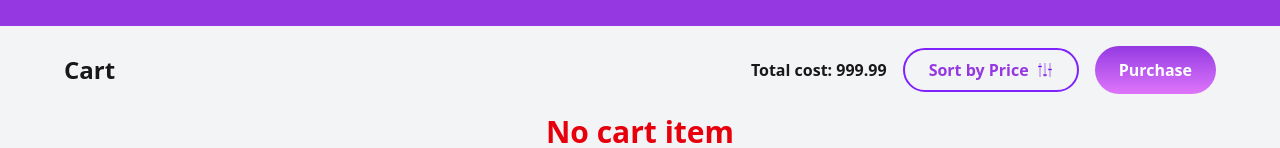
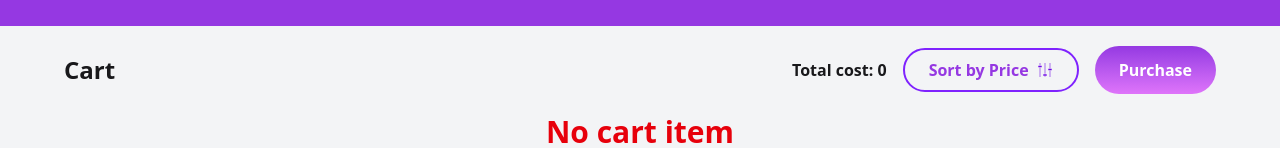
Before and after one commit to anayet71/gadget-heaven, a React (Vite) app: page /dashboard/cart in a window 1280 px wide. Shown: the part 299-447 px from the top of the page. Built offline with nearby package versions, Linux system fonts and the light colour scheme; grey boxes are pictures that could not be loaded.

Commit message:
Dynamic total price added in the cart

```diff
--- a/src/component/Cart/Cart.jsx
+++ b/src/component/Cart/Cart.jsx
@@ -9,6 +9,7 @@ import { GiSettingsKnobs } from "react-icons/gi";
 const Cart = () => {
 
     const [cartList, setCartList] = useState([])
+    const [totalPrice , setTotalPrice] = useState(0)
     const allProducts = useLoaderData()
 
     useEffect(() => {
@@ -16,14 +17,16 @@ const Cart = () => {
         const cartList = allProducts.filter(product => storedCart.includes(product.product_id))
 
         setCartList(cartList)
-        // const count = 0
-        // const singleCart = cartList.map(cart => cart )
-        // const totalCart = singleCart.price + count
-        // console.log(singleCart, 'singlecart')
-        // console.log(cartList, 'cartlist')
 
 
     }, [allProducts])
+
+    useEffect(()=>{
+        const total = cartList.reduce((acc, product) => acc + product.price, 0);
+
+        setTotalPrice(total)
+
+    }, [cartList])
 
 
 
@@ -35,7 +38,7 @@ const Cart = () => {
                     <p className="font-bold text-2xl">Cart</p>
 
                 <div className="flex items-center gap-4">
-                    <p className="font-semibold">Total cost: 999.99</p>
+                    <p className="font-bold">Total cost: {totalPrice}</p>
                     <button className="flex items-center gap-2 border-2 border-violet-600 px-6 py-2 rounded-4xl font-semibold text-[#9538E2]">Sort by Price <GiSettingsKnobs className="text-violet-700" />
                     </button>
                     <button className="py-3 px-6 bg-gradient-to-b from-[#9538E2] to-[#df74fa] before:content-['']  before:inset-0 before:bg-[url('/path-to-grainy-texture.png')] before:opacity-20 before:mix-blend-overlay rounded-4xl font-semibold text-white">Purchase</button>
```
